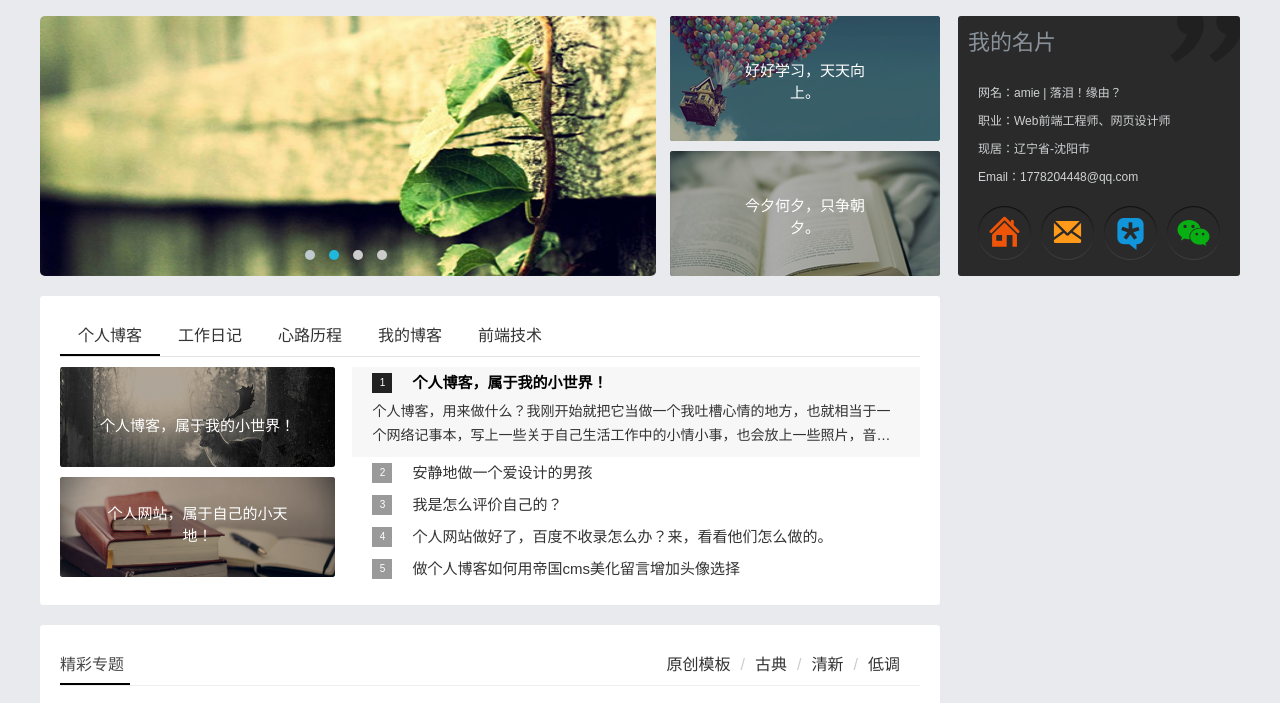
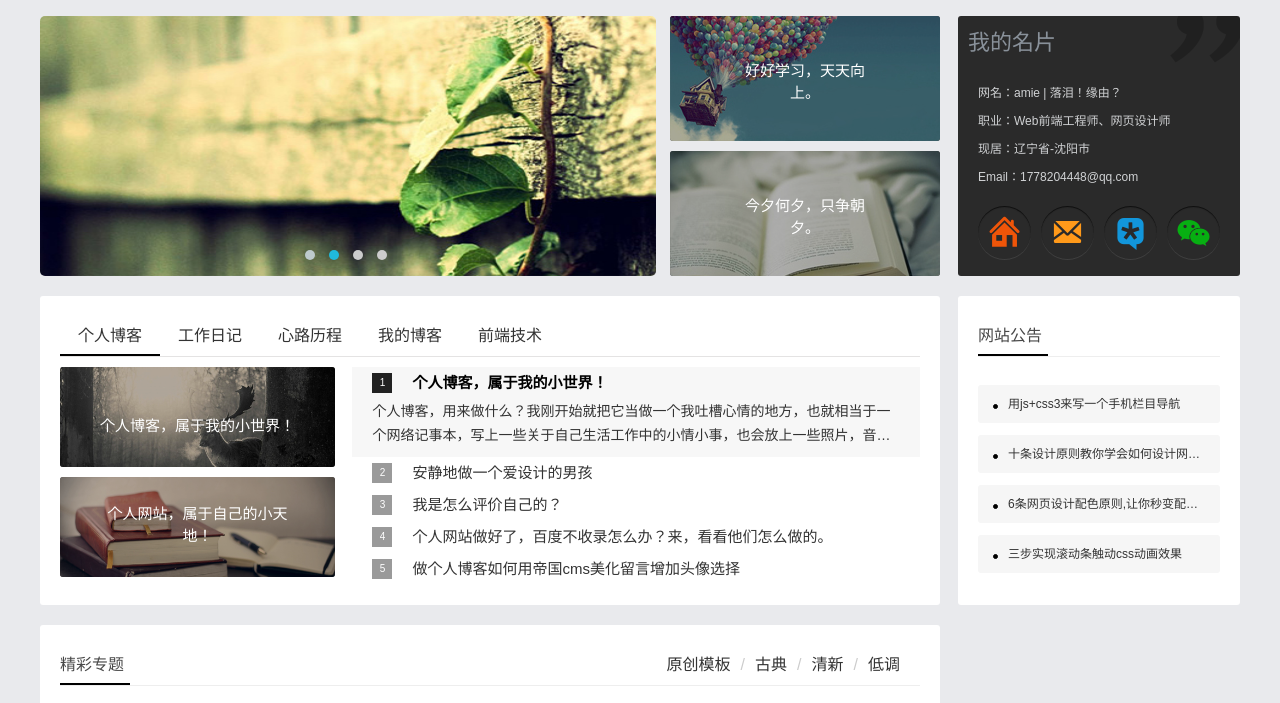
Before and after one commit to amieeee/personal-blog, a plain HTML site: page index.html in a window 1280 px wide. Shown: the part 64-767 px from the top of the page. Drawn offline with Linux system fonts and the light colour scheme.

Commit message:
4-25-13:01

```diff
--- a/css/base.css
+++ b/css/base.css
@@ -538,6 +538,7 @@ article {
 }
 /* tab_box 结束*/
 /* zhuanti 开始 */
+/* 可复用的类样式 */
 .htitle {
   font-size: 16px;
   border-bottom: 1px solid #eee;
@@ -800,26 +801,11 @@ a.viewmore {
   bottom: 0;
 }
 /* blogtitle 结束 */
-
-
-
-
-
-
-
-
-
-
-
-
-
-
-
 /*rbox 开始*/
 .rbox {
-    width:23.5%;
-    float:right;
-    overflow:hidden;
+    width: 23.5%;
+    float: right;
+    overflow: hidden;
 }
 /* card 我的名片 开始 */
 .card {
@@ -925,6 +911,41 @@ a.iconfont.icon-weixin {
     display: block
 }
 /* card 我的名片 结束 */
+/* notice 网站公告开始 */
+.notice ul{
+  padding-top: 18px;
+}
+.notice li {
+  display: block;
+  overflow: hidden;
+  text-overflow: ellipsis;
+  white-space: nowrap;
+  position: relative;
+  font-size: 12px;
+  line-height: 30px;
+  border-radius: 3px;
+  margin-bottom: 12px;
+  background:#f6f6f6;
+  padding: 4px 12px 4px 30px;
+  transition: all 0.2 ease;
+}
+.notice li::before {
+  content: "";
+  width: 3px;
+  height: 3px;
+  position: absolute;
+  left: 15px;
+  top: 50%;
+  border: 1px solid #000;
+  border-radius: 50%;
+  background: #000;
+}
+.notice li:hover {
+  box-shadow: 1px 1px 8px #ccc;
+  transition: all 0.3s ease;
+  background: #f2f2f2;
+}
+/* notice 网站公告结束 */
 /* rbox结束 */
 /* article 结束 */
 
--- a/index.html
+++ b/index.html
@@ -371,9 +371,9 @@
       </div>
       <!-- blogtitle 结束 -->
     </div>
-    <!-- 右侧盒子 开始 -->
+    <!-- rbox 右侧盒子 开始 -->
     <div class="rbox">
-      <!-- 我的名片 开始 -->
+      <!-- card 我的名片 开始 -->
      <div class="card">
        <h2>我的名片</h2>
        <p>网名：amie | 落泪！缘由？</p>
@@ -383,13 +383,24 @@
        <ul class="linkmore">
          <li><a href="http://www.aifly.xyz/" target="_blank" class="iconfont icon-zhuye" title="网站地址"><span>&#xe64c;</span></a></li>
          <li><a href="https://mail.qq.com/" target="_blank" class="iconfont icon-youxiang" title="我的邮箱"><span>&#xe615;</span></a></li>
-         <li id="tim"><a href="https://office.qq.com/" target="_blank" class="iconfont icon---" title="QQ联系我"><span>&#xe602;</span></a><i><img src="images/tim.jpg"></i></li>
+         <li id="tim"><a href="https://office.qq.com/" target="_blank" class="iconfont icon---" title="TIM联系我"><span>&#xe602;</span></a><i><img src="images/tim.jpg"></i></li>
          <li id="weixin"><a href="https://weixin.qq.com/" target="_blank" class="iconfont icon-weixin" title="关注我的微信"><sapn>&#xe6bf;</sapn></a><i><img src="images/weixin.jpg"></i></li>
        </ul>
      </div>
+     <!-- card 我的名片 结束 -->
+     <!-- notice 网站公告开始 -->
+     <div class="whitebg notice">
+       <h2 class="htitle">网站公告</h2>
+       <ul>
+         <li><a href="#">用js+css3来写一个手机栏目导航</a></li>
+         <li><a href="#">十条设计原则教你学会如何设计网页布局!</a></li>
+         <li><a href="#">6条网页设计配色原则,让你秒变配色高手</a></li>
+         <li><a href="#">三步实现滚动条触动css动画效果</a></li>
+       </ul>
+     </div>
+     <!-- notice 网站公告结束 -->
     </div>
-    <!-- 我的名片 结束 -->
-    <!-- 右侧盒子结束 -->
+    <!-- rbox 右侧盒子结束 -->
   </article>
   <script src="js/common.js"></script>
   </script>
```
